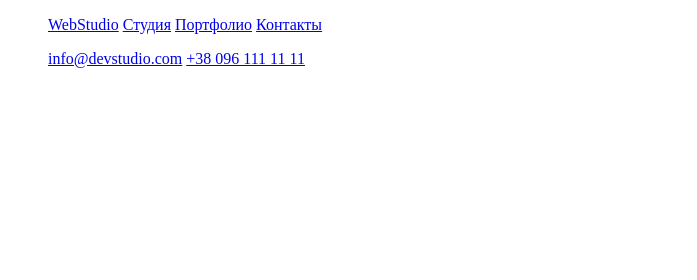
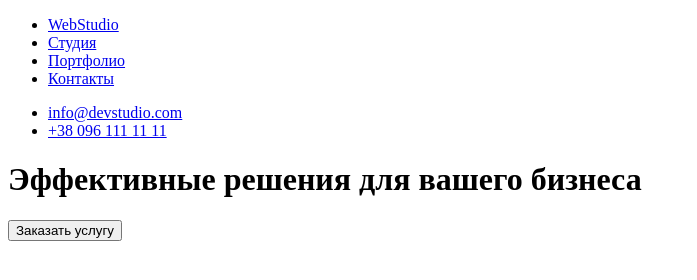
Before and after one commit to mandrshk/goit-markup-hw-01, a plain HTML site: page index.html in a window 1280 px wide. Shown: the whole page, without its empty margins (0-697 px from the left). Drawn offline with Linux system fonts and the light colour scheme.

Commit message:
updated index.html

```diff
--- a/index.html
+++ b/index.html
@@ -12,21 +12,24 @@
     <nav class="navbar">
         <div class="navthroughpages">
             <ul>
-            <a href="#" class="logo-ws">WebStudio</a>
-            <a href="#" class="studio-ws">Студия</a>
-            <a href="#" class="portfolio-ws">Портфолио</a>
-            <a href="#" class="contacts-ws">Контакты</a>
+            <li><a href="#" class="logo-ws">WebStudio</a></li>
+            <li><a href="#" class="studio-ws">Студия</a></li>
+            <li><a href="#" class="portfolio-ws">Портфолио</a></li>
+            <li><a href="#" class="contacts-ws">Контакты</a></li>
             </ul>
         </div>
         <div class="contactslinks">
             <ul class="contactslinks-ul">
-            <a href="mailto:info@devstudio.com" class="email-ws">info@devstudio.com</a>
-            <a href="tel:+380961111111" class="phonenum-ws">+38 096 111 11 11</a>
+            <li><a href="mailto:info@devstudio.com" class="email-ws">info@devstudio.com</a></li>
+            <li><a href="tel:+380961111111" class="phonenum-ws">+38 096 111 11 11</a></li>
             </ul>
         </div>
     </nav>
 
-
+    <div class="maintext">
+        <h1 class="header1">Эффективные решения для вашего бизнеса</h1>
+        <button class="orderservice">Заказать услугу</button>
+    </div>
 
 
 </body>
```
